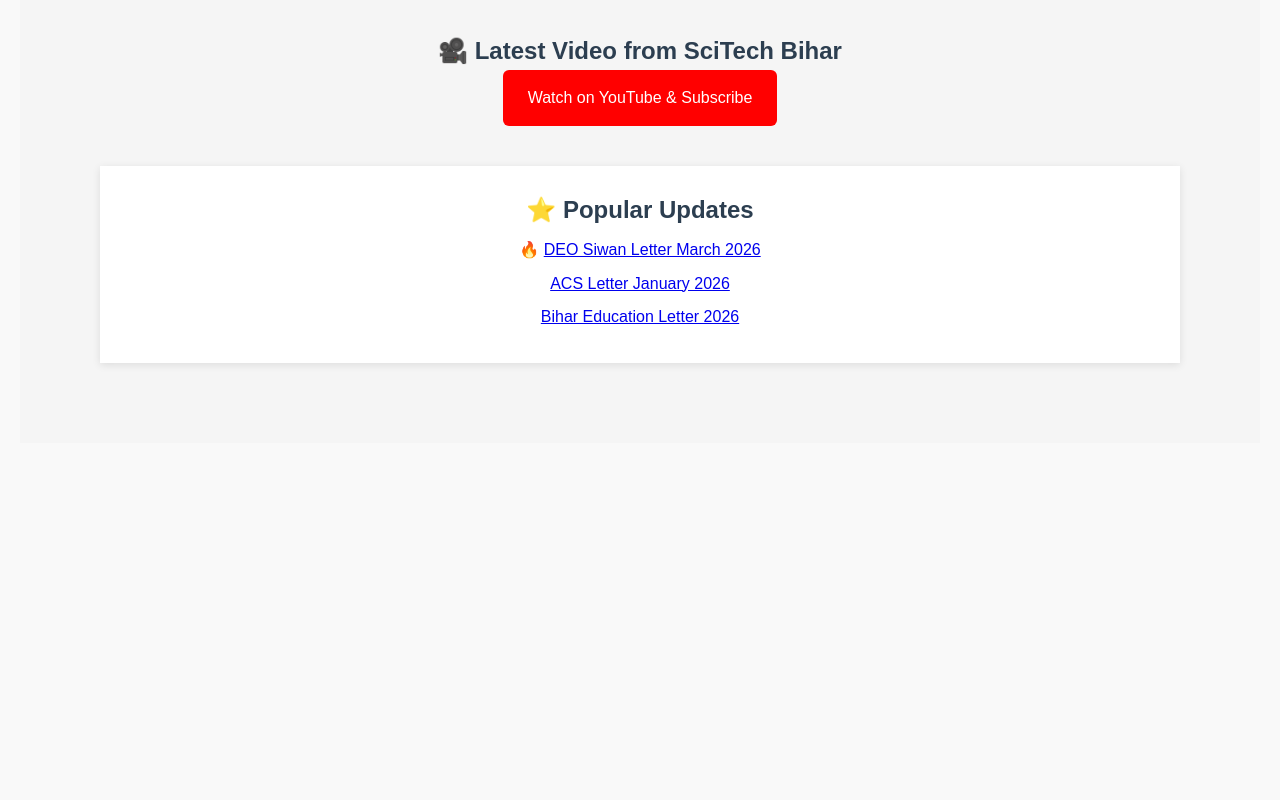
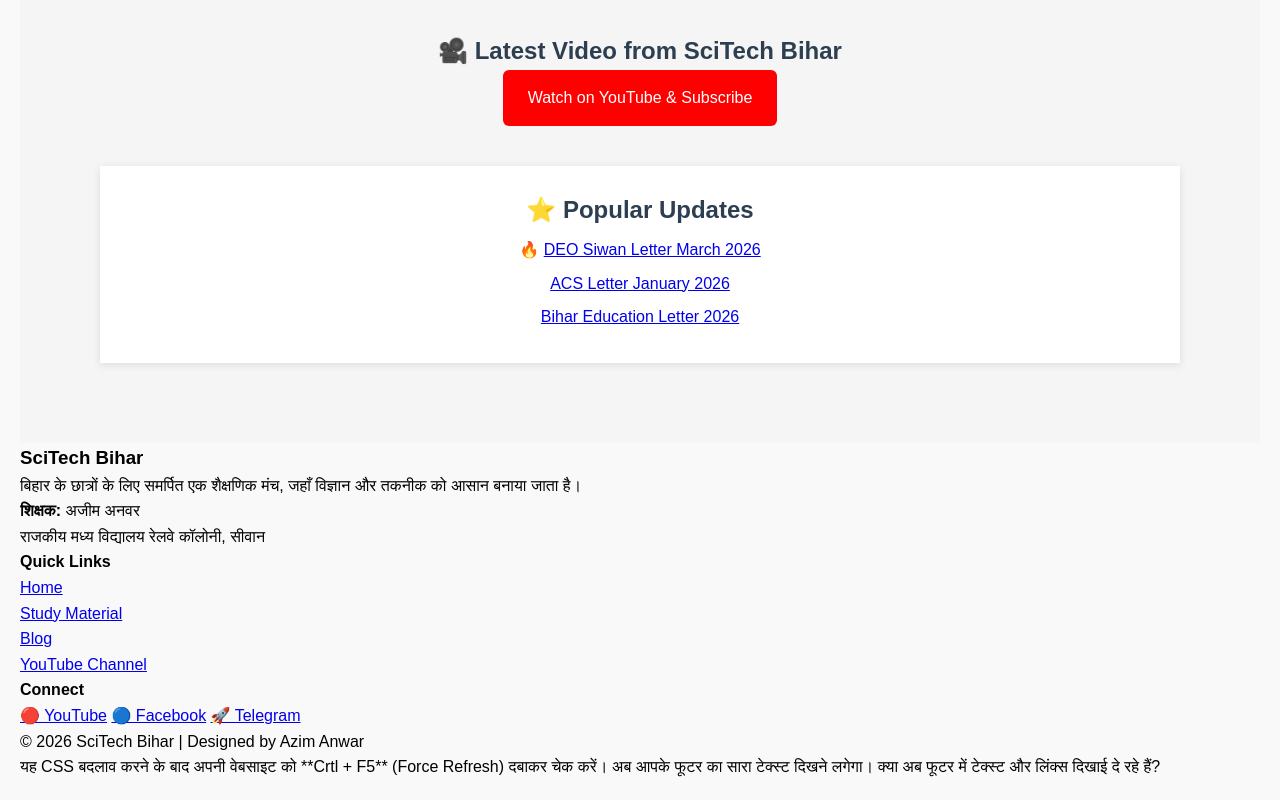
Before and after one commit to azimanwar326-alt/scitechbihar, a plain HTML site: page index.html in a window 1280 px wide. Shown: the part 1274-2074 px from the top of the page. Before the commit the page ends 1737 px from the top, so only its background shows below. Drawn offline with Linux system fonts and the light colour scheme.

Commit message:
Add files via upload

```diff
--- a/index.html
+++ b/index.html
@@ -163,6 +163,45 @@ Watch on YouTube & Subscribe
 
 <!-- अपनी HTML फाइल में, जहाँ चाहिए वहाँ यह डालें -->
 
+<footer class="main-footer">
+    <div class="footer-container">
+
+        <div class="footer-about">
+            <h3>SciTech Bihar</h3>
+            <p>बिहार के छात्रों के लिए समर्पित एक शैक्षणिक मंच, जहाँ विज्ञान और तकनीक को आसान बनाया जाता है।</p>
+            <p><strong>शिक्षक:</strong> अजीम अनवर</p>
+            <p>राजकीय मध्य विद्यालय रेलवे कॉलोनी, सीवान</p>
+        </div>
+
+        <div class="footer-links">
+            <h4>Quick Links</h4>
+            <ul>
+                <li><a href="index.html">Home</a></li>
+                <li><a href="#study-material">Study Material</a></li>
+                <li><a href="blog.html">Blog</a></li>
+                <li><a href="https://www.youtube.com/@AzimAnwar-h4n">YouTube Channel</a></li>
+            </ul>
+        </div>
+
+        <div class="footer-social">
+            <h4>Connect</h4>
+            <div class="social-icons">
+                <a href="https://www.youtube.com/@AzimAnwar-h4n" target="_blank">🔴 YouTube</a>
+                <a href="#">🔵 Facebook</a>
+                <a href="#">🚀 Telegram</a>
+            </div>
+        </div>
+
+    </div>
+
+    <div class="footer-bottom">
+        <p>&copy; 2026 SciTech Bihar | Designed by Azim Anwar</p>
+    </div>
+</footer>
+
+यह CSS बदलाव करने के बाद अपनी वेबसाइट को **Crtl + F5** (Force Refresh) दबाकर चेक करें। अब आपके फूटर का सारा टेक्स्ट दिखने लगेगा।
+
+क्या अब फूटर में टेक्स्ट और लिंक्स दिखाई दे रहे हैं?
 
 <script src="script.js"></script>
 </body>
```
